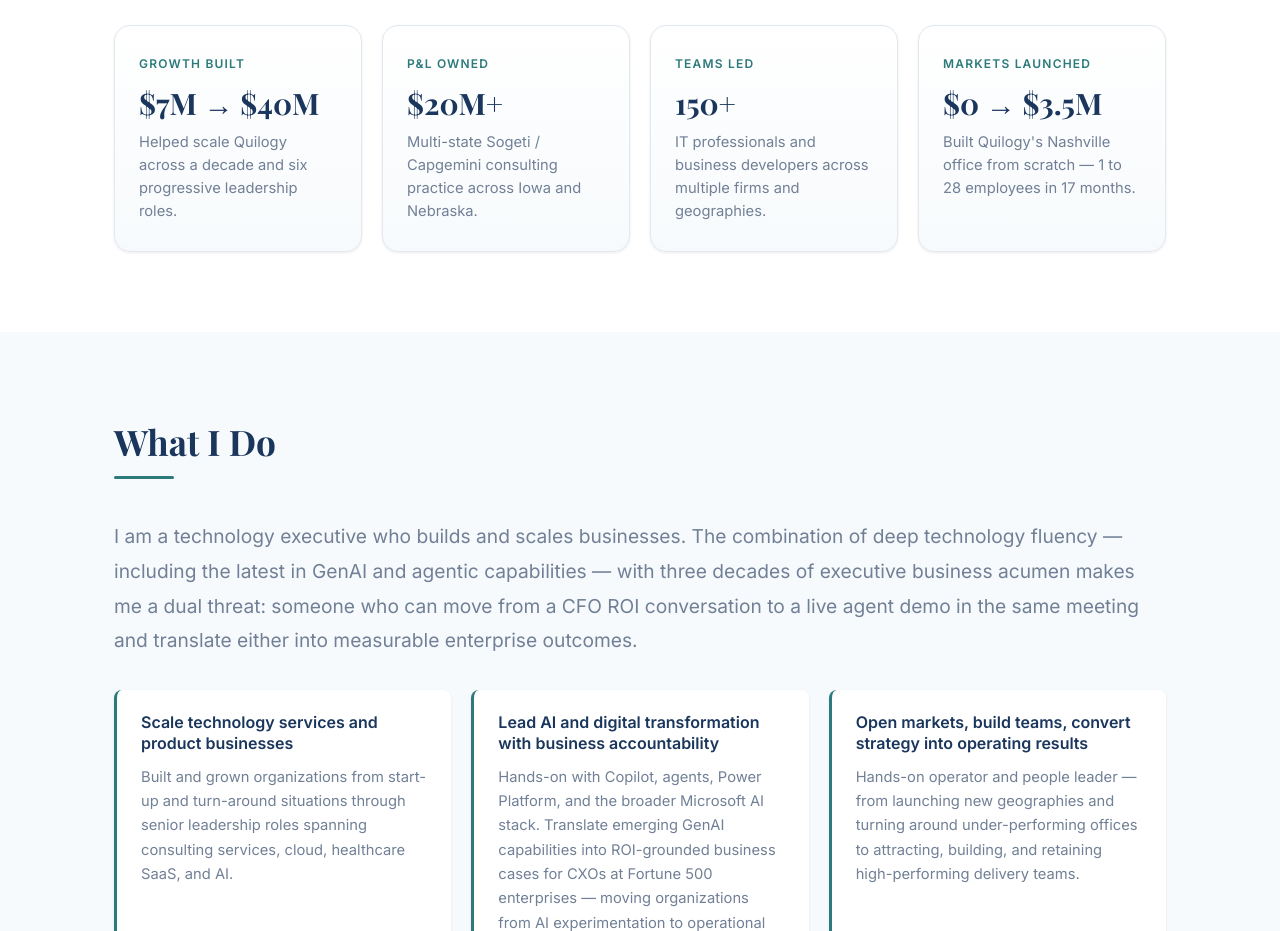
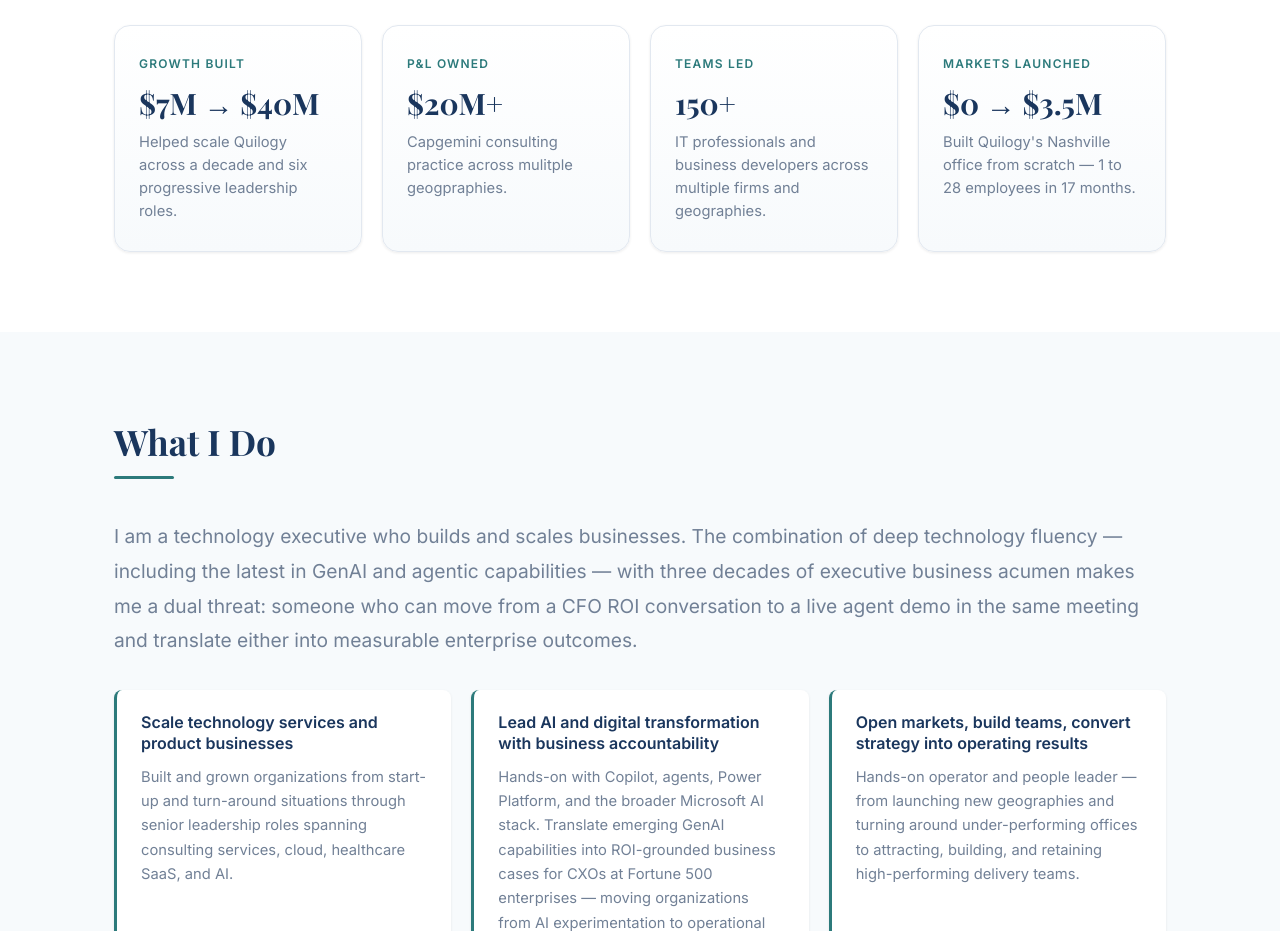
Before and after one commit to jmccartan/JohnMcCartanCV, a plain HTML site: page index.html in a window 1280 px wide. Shown: the part 780-1711 px from the top of the page. Drawn offline with nearby package versions, Linux system fonts and the light colour scheme.

Commit message:
Update impact context description in index.html

```diff
--- a/index.html
+++ b/index.html
@@ -94,7 +94,7 @@
             <div class="impact-card">
                 <div class="impact-label">P&amp;L Owned</div>
                 <div class="impact-value">$20M+</div>
-                <div class="impact-context">Multi-state Sogeti / Capgemini consulting practice across Iowa and Nebraska.</div>
+                <div class="impact-context">Capgemini consulting practice across mulitple geogpraphies.</div>
             </div>
             <div class="impact-card">
                 <div class="impact-label">Teams Led</div>
```
